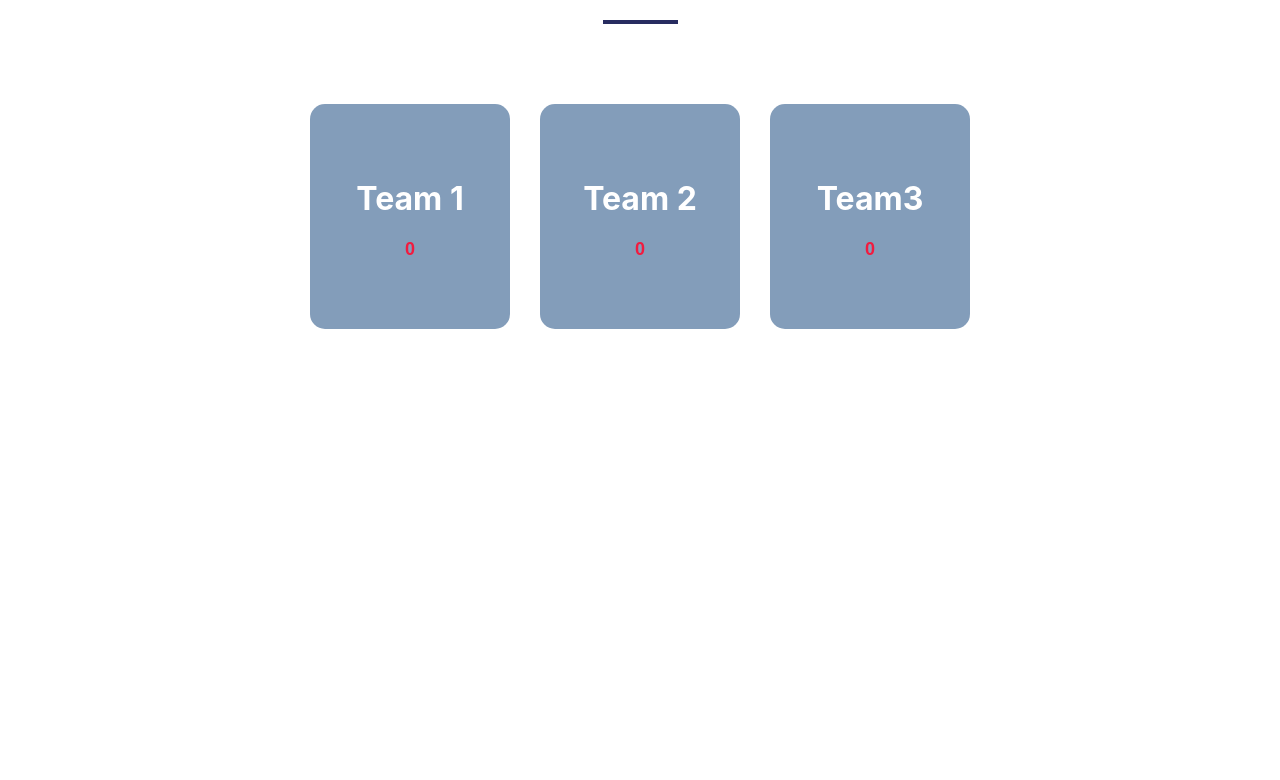
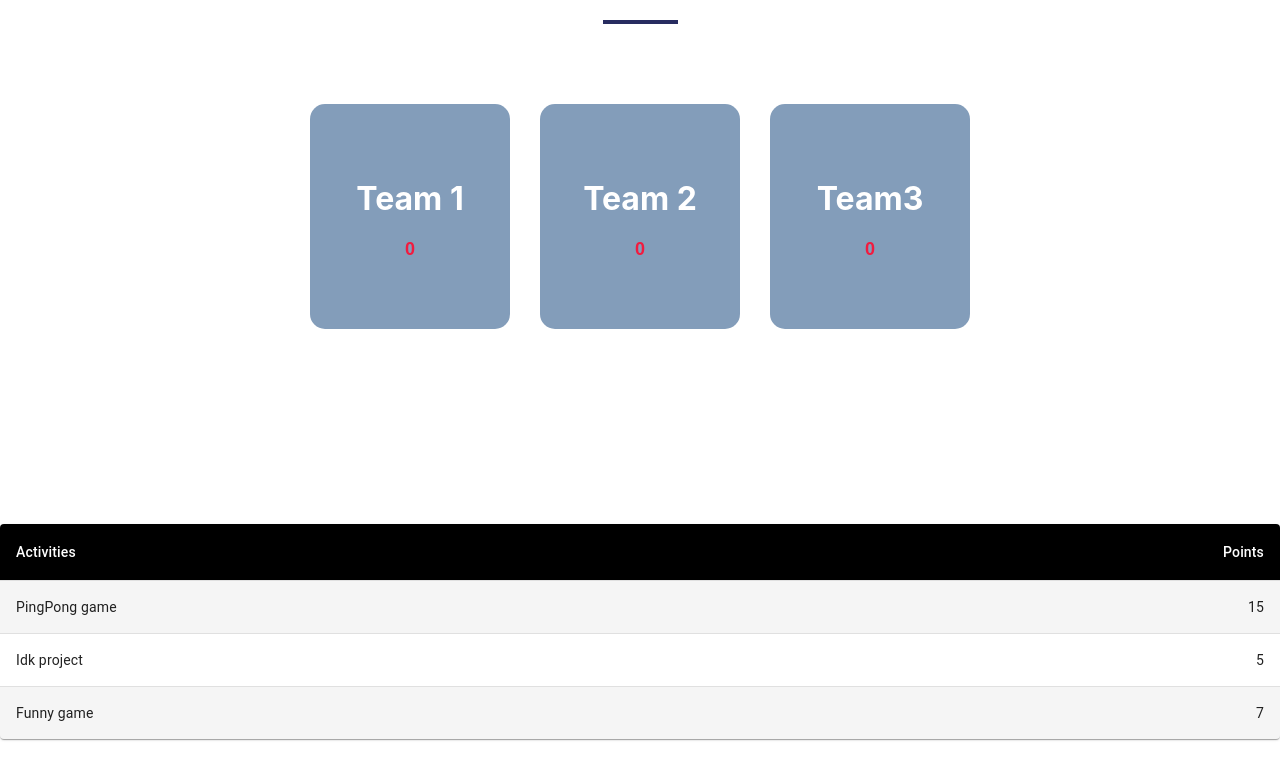
Before and after one commit to erik-vm/team-score-tracker, a React (Create React App) app: page / in a window 1280 px wide. Shown: the top 780 px of the page. Built offline with nearby package versions, Linux system fonts and the light colour scheme.

Commit message:
-Added Activity and Activities Components

```diff
--- a/src/App.js
+++ b/src/App.js
@@ -1,10 +1,12 @@
 import './App.css';
 import Model1 from './components/Model1';
+import Activities from './components/Activities'
 
 function App() {
     return (
         <div className="App">
             <Model1 />
+            <Activities></Activities>
         </div>
     );
 }
--- a/src/components/Activities.js
+++ b/src/components/Activities.js
@@ -0,0 +1,56 @@
+import Activity from "./Activity"
+import { styled } from '@mui/material/styles';
+import Table from '@mui/material/Table';
+import TableBody from '@mui/material/TableBody';
+import TableCell, { tableCellClasses } from '@mui/material/TableCell';
+import TableContainer from '@mui/material/TableContainer';
+import TableHead from '@mui/material/TableHead';
+import TableRow from '@mui/material/TableRow';
+import Paper from '@mui/material/Paper';
+
+
+const Activities = () => {
+    const StyledTableCell = styled(TableCell)(({ theme }) => ({
+        [`&.${tableCellClasses.head}`]: {
+          backgroundColor: theme.palette.common.black,
+          color: theme.palette.common.white,
+        },
+        [`&.${tableCellClasses.body}`]: {
+          fontSize: 14,
+        },
+      }));
+
+      const StyledTableRow = styled(TableRow)(({ theme }) => ({
+        '&:nth-of-type(odd)': {
+          backgroundColor: theme.palette.action.hover,
+        },
+        // hide last border
+        '&:last-child td, &:last-child th': {
+          border: 0,
+        },
+      }));
+
+
+    return(
+        <TableContainer component={Paper}>
+      <Table sx={{ minWidth: 700 }} aria-label="customized table">
+        <TableHead>
+          <TableRow>
+            <StyledTableCell>Activities</StyledTableCell>
+            <StyledTableCell align="right">Points</StyledTableCell>
+
+          </TableRow>
+        </TableHead>
+        <TableBody>
+
+            <Activity name={"PingPong game"} points={15} StyledTableCell={StyledTableCell} StyledTableRow={StyledTableRow}></Activity>
+            <Activity name={"Idk project"} points={5} StyledTableCell={StyledTableCell} StyledTableRow={StyledTableRow}></Activity>
+            <Activity name={"Funny game"} points={7} StyledTableCell={StyledTableCell} StyledTableRow={StyledTableRow}></Activity>
+
+        </TableBody>
+      </Table>
+    </TableContainer>
+    )
+}
+
+export default Activities
--- /dev/null
+++ b/src/components/Activity.js
@@ -0,0 +1,20 @@
+import * as React from 'react';
+import Accordion from '@mui/material/Accordion';
+import AccordionSummary from '@mui/material/AccordionSummary';
+import AccordionDetails from '@mui/material/AccordionDetails';
+import Typography from '@mui/material/Typography';
+import { Grid } from '@mui/material';
+
+const Activity = ({StyledTableCell, StyledTableRow, name, points}) => {
+    return (
+        <StyledTableRow>
+        <StyledTableCell component="th" scope="row">
+          {name}
+        </StyledTableCell>
+        <StyledTableCell align="right">{points}</StyledTableCell>
+
+      </StyledTableRow>
+    )
+}
+
+export default Activity
```
